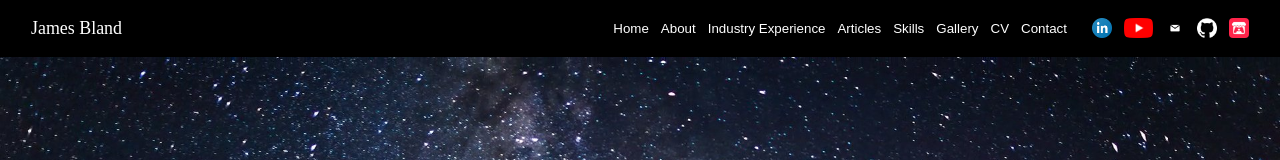
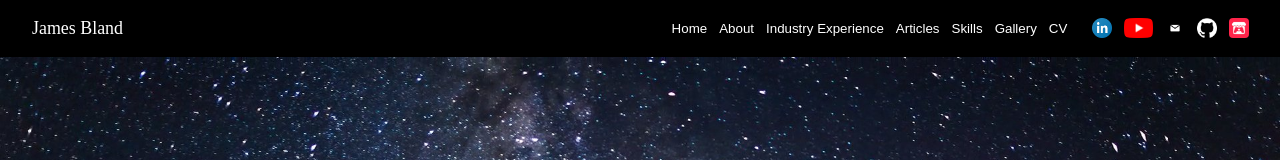
Before and after one commit to JamesB0010/portfolio-website, a React app: page / in a window 1280 px wide. Shown: the top 160 px of the page. Built offline with nearby package versions, Linux system fonts and the light colour scheme.

Commit message:
feat: same as before

```diff
--- a/src/components/navbarHeader/PageLinks.tsx
+++ b/src/components/navbarHeader/PageLinks.tsx
@@ -46,9 +46,6 @@ export const PageLinks = ({ currentViewportWidth, onPageLinkClicked }: PageLinks
             <button className="page-link-button" onClick={() => pageLinkClickedCallback("cv")}>
                 <p>CV</p>
             </button>
-            <button className="page-link-button" onClick={() => pageLinkClickedCallback("contact")}>
-                <p>Contact</p>
-            </button>
         </>
     );
 };
```
Also changed, not shown: src/app/contact/Page.tsx (deleted, +0 -15 lines).
